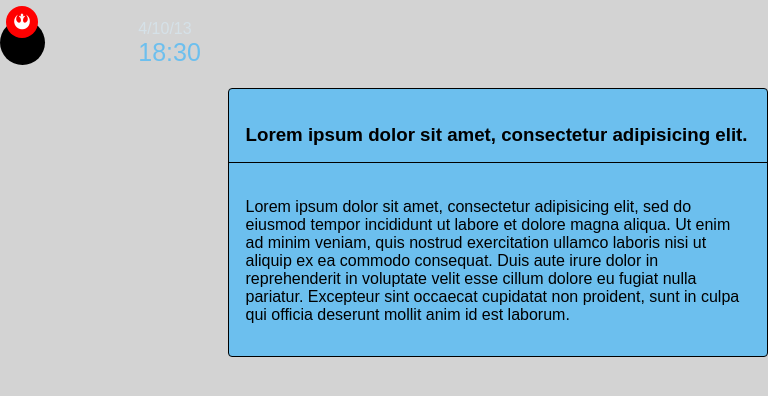
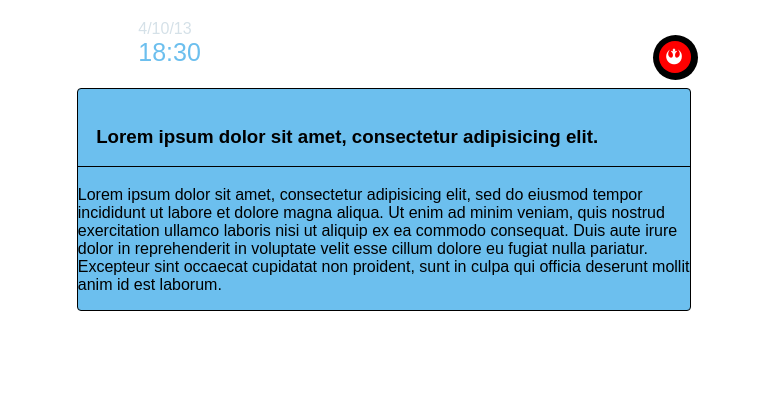
Before and after one commit to BenjieCodes/RWD-Timeline-Updated, a website with bundled scripts: page app/index.html in a window 768 px wide. Built offline with nearby package versions, Linux system fonts and the light colour scheme.

Commit message:
Redoing project - finished the mobile design

```diff
--- a/src/sass/main.scss
+++ b/src/sass/main.scss
@@ -15,8 +15,6 @@
 
 
   .timeline {
-
-    width: 10%;
     margin-left: 18%;
 
     .date {
@@ -31,17 +29,16 @@
 
   .iconcontainer {
     text-align: center;
-
+    position: absolute;
+    right: 70px;
+    top: 35px;
 
     .outercircle {
       background: black;
       border-radius: 100%;
       width: 45px;
       height: 45px;
-
-
-      // You always want to "hard code" display properties so that they won't change when the overall pixels are being changed
-
+      position: relative;
 
       .innercircle {
         background: red;
@@ -53,39 +50,34 @@
         left: 6px;
 
         .logo {
+          position: absolute;
+          top: 7px;
+          left: 7px;
 
           .fa {
             color: white;
-            position: absolute;
-            top: 7px;
-            left: 8px;
-          }
 
           }
-
+        }
       }
     }
   }
 
   .box {
-    width: 70%;
     background: RGBA(108, 191, 238, 1.00);
     border: 1px solid black;
     border-radius: 4px;
-    margin-left: 17%;
+    margin: 0 10%;
     margin-top: 21px;
-}
-
-
 
       h3 {
         padding: 3%;
         border-bottom: 1px solid black;
-    }
+
 
       p {
         padding: 3%;
-    }
+
 
       h3::before {
         width: 0;
@@ -98,85 +90,11 @@
         top: 73px;
         left: 91px;
         }
-
       }
-
-
-
     }
-
-//When the screen is at least 500px, this is when the function will run
-@media screen and (min-width: 500px) and (max-width: 800px)  {
-
-body {
-    background: lightgrey;
   }
-
-    .container {
-      position: relative;
 }
-
-    .timeline {
-      float: left;
-
-
-
 }
-
-    .iconcontainer {
-      top: 140px;
-    }
-
-
-
-  .box {
-      float: right;
-  }
-
-      h3::before {
-        display: none;
-      }
-
-    //   h3::after {
-    //     width: 0;
-    //     height: 0;
-    //     border-style: solid;
-    //     border-width: 15px 15px 15px 0;
-    //     border-color: transparent #000000 transparent transparent;
-    //     content: "";
-    //     position: absolute;
-    //     top: 8px;
-    //     left: -16px;
-    // }
-
-}
-
-
-
+// //When the screen is at least 500px, this is when the function will run
+// @media screen and (min-width: 500px) and (max-width: 800px)  {
 //
-// @media screen and (min-width: 801px ) and (max-width: 1100px){
-//
-//   body {
-//     background: red;
-//
-//   }
-//
-//   .timeline {
-//     position: absolute;
-//     top: 0px;
-//     left: 0px;
-//
-// }
-//
-//   .iconcontainer {
-//     top: 1px;
-//     left: 1px;
-//   }
-//
-//   .box {
-//     top: 0px;
-//     left: 0px;
-//   }
-//
-//
-// }
```
Also changed, not shown: app/css/main.css, 1 other file. Lines whose indentation alone changed are shown as unchanged.
